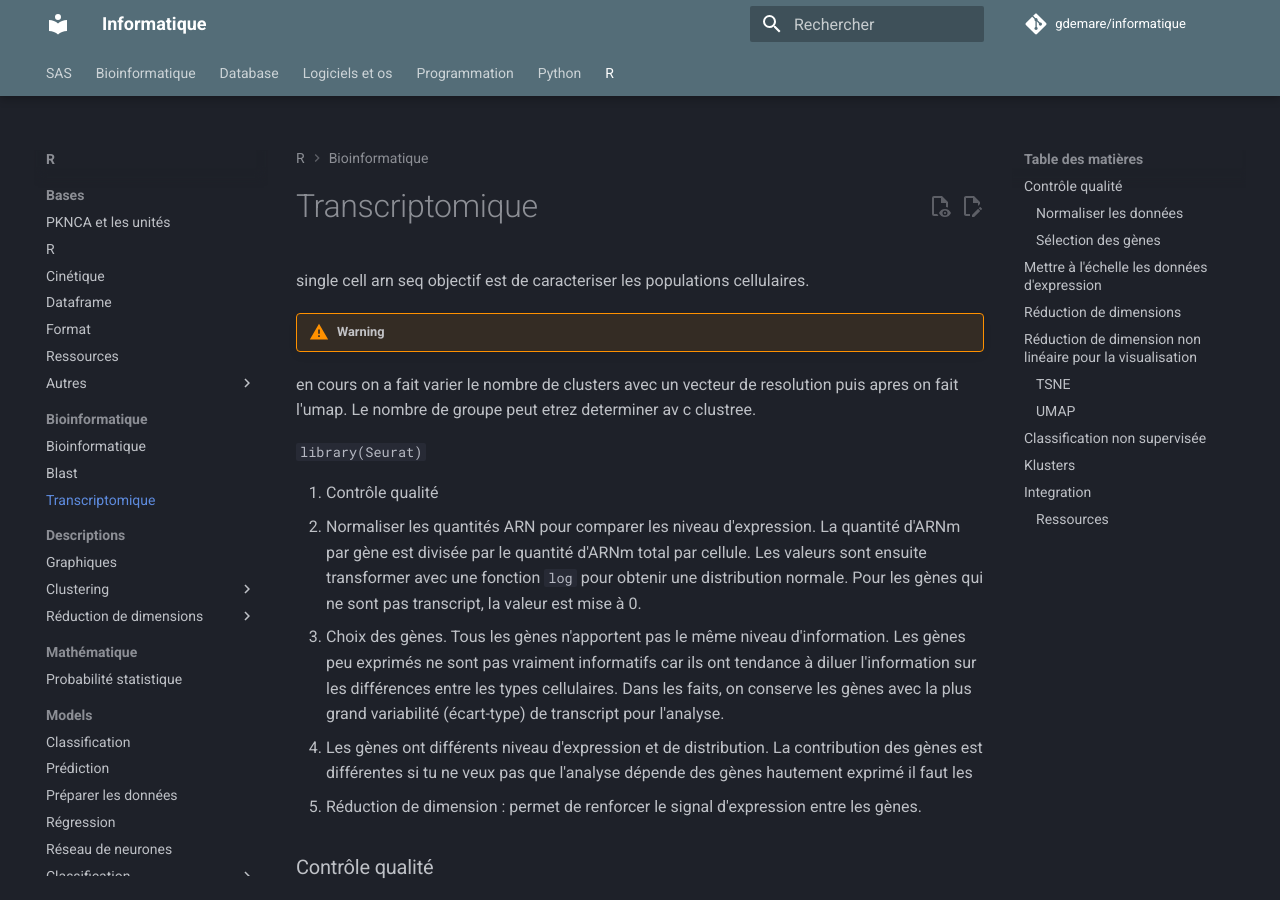
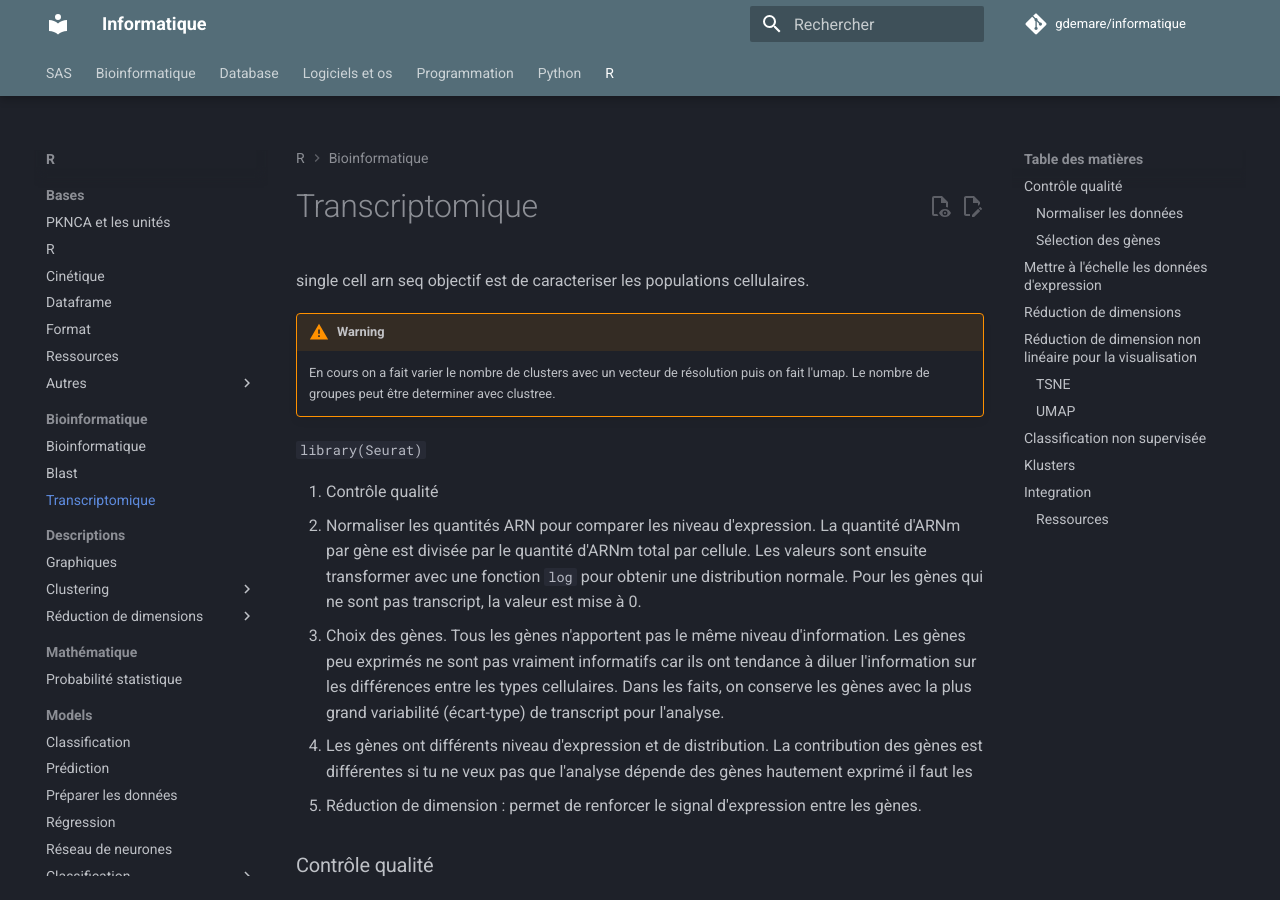
Before and after one commit to gdemare/Informatique, an MkDocs documentation site: the page built from docs/r/bioinformatique/transcriptomique.md, in a window 1280 px wide and 900 px high. Built offline with MkDocs 1.6.1 and Material for MkDocs 9.7.7, drawn with Linux system fonts in a browser that asks for light colours; comment, search, counter and statistics services are not loaded.

Commit message:
Update transcriptomique.md

```diff
--- a/docs/r/bioinformatique/transcriptomique.md
+++ b/docs/r/bioinformatique/transcriptomique.md
@@ -2,7 +2,7 @@ single cell arn seq
 objectif est de caracteriser les populations cellulaires.
 
 !!! warning
-   en cours on a fait varier le nombre de clusters avec un vecteur de resolution puis apres on  fait l'umap. Le nombre de groupe peut etrez determiner av c clustree.
+	En cours on a fait varier le nombre de clusters avec un vecteur de résolution puis on fait l'umap. Le nombre de groupes peut être determiner avec clustree.
 
 `library(Seurat)`
 
```
